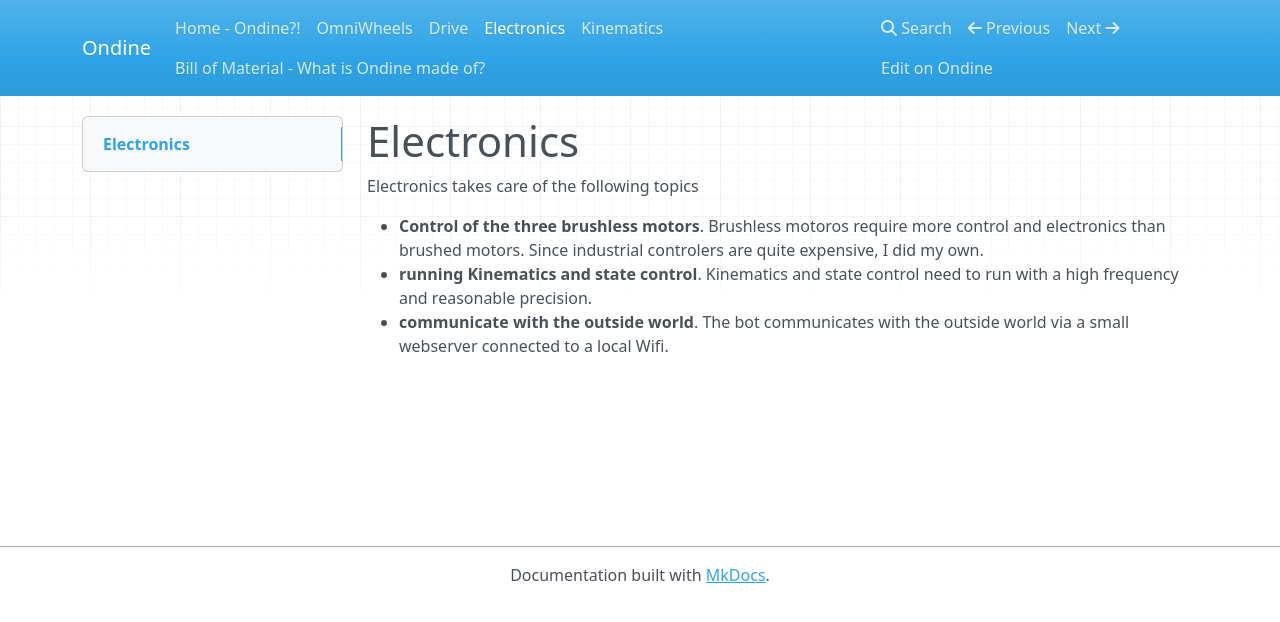
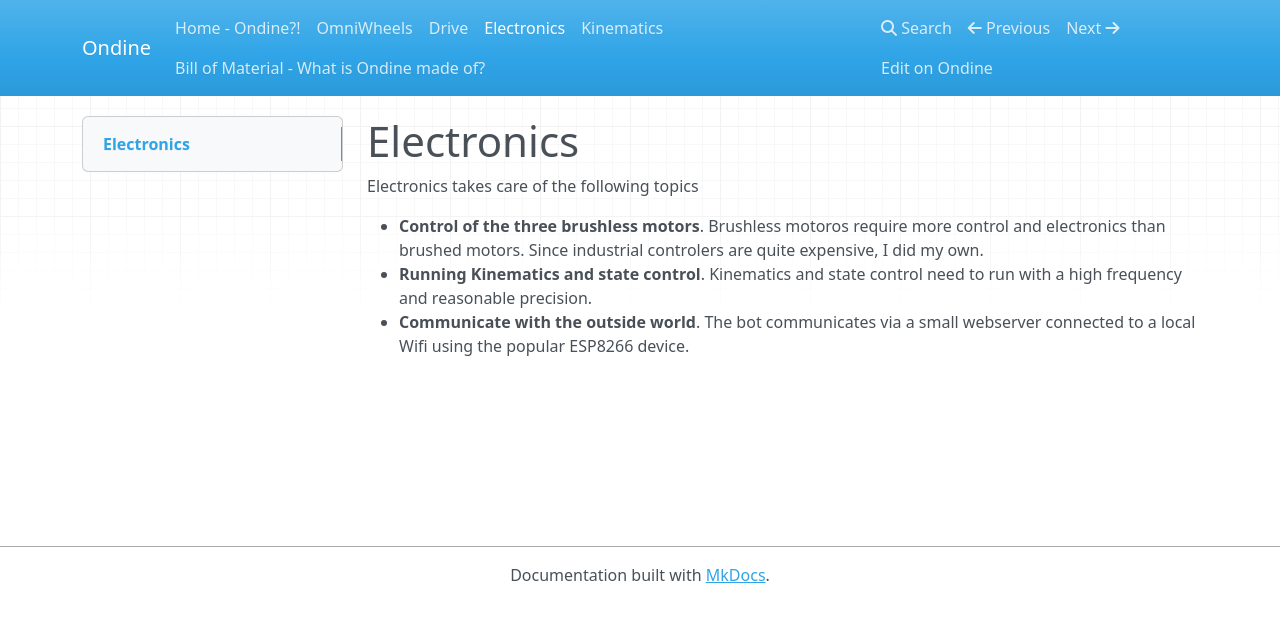
Before and after one commit to jochenalt/Ondine, an MkDocs documentation site: the page built from docs/Electronics.md, in a window 1280 px wide. Shown: the top 622 px of the page. Built offline with MkDocs 1.6.1, drawn with Linux system fonts in a browser that asks for light colours; nearby versions of some CDN libraries; old or Windows-style settings are respelled for this version of MkDocs.

Commit message:
no message

```diff
--- a/docs/Electronics.md
+++ b/docs/Electronics.md
@@ -1,7 +1,8 @@
+
 # Electronics
 
 Electronics takes care of the following topics
 
 * <b>Control of the three brushless motors</b>. Brushless motoros require more control and electronics than brushed motors. Since industrial controlers are quite expensive, I did my own.
-* <b>running Kinematics and state control</b>. Kinematics and state control need to run with a high frequency and reasonable precision.
-* <b>communicate with the outside world</b>. The bot communicates with the outside world via a small webserver connected to a local Wifi.
+* <b>Running Kinematics and state control</b>. Kinematics and state control need to run with a high frequency and reasonable precision.
+* <b>Communicate with the outside world</b>. The bot communicates via a small webserver connected to a local Wifi using the popular ESP8266 device.
```
